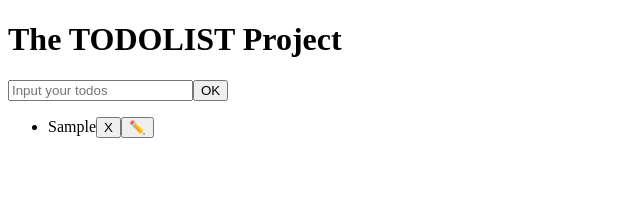
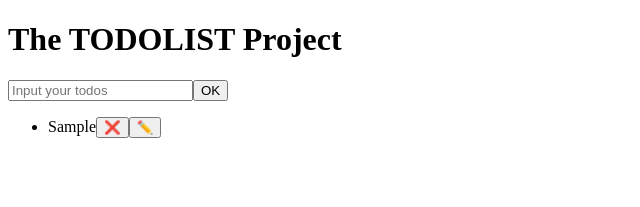
Before and after one commit to YoonKeumJae/MyTodos, a React (Vite) app: page / in a window 1280 px wide. Both pictures are taken after typing "Sample" into the empty fields and a click on the button "OK". Shown: the top 207 px of the page, without its empty margins (0-640 px from the left). Built offline with nearby package versions, Linux system fonts and the light colour scheme.

Commit message:
[Fix] ❌ icon change && Removed unnecessary code from main.jsx

```diff
--- a/src/components/TodoItem.jsx
+++ b/src/components/TodoItem.jsx
@@ -20,7 +20,7 @@ const TodoItem = ({ item, onDelete }) => {
   };
 
   const onClickDone = () => {
-    if(input==="" ) {
+    if (input === "") {
       alert("Insert text plz");
       return;
     }
@@ -32,14 +32,14 @@ const TodoItem = ({ item, onDelete }) => {
     <li>
       {isEdit ? (
         <>
-          <input onChange={onChangeInput} placeholder={item.text}/>
-          <button onClick={onClickCancel}>X</button>
+          <input onChange={onChangeInput} placeholder={item.text} />
+          <button onClick={onClickCancel}>❌</button>
           <button onClick={onClickDone}>✅</button>
         </>
       ) : (
         <>
           <span>{item.text}</span>
-          <button onClick={() => onDelete(item.id)}>X</button>
+          <button onClick={() => onDelete(item.id)}>❌</button>
           <button onClick={onClickEdit}>✏️</button>
         </>
       )}
--- a/src/main.jsx
+++ b/src/main.jsx
@@ -1,4 +1,3 @@
-import React from 'react'
 import ReactDOM from 'react-dom/client'
 import App from './App.jsx'
 
```
